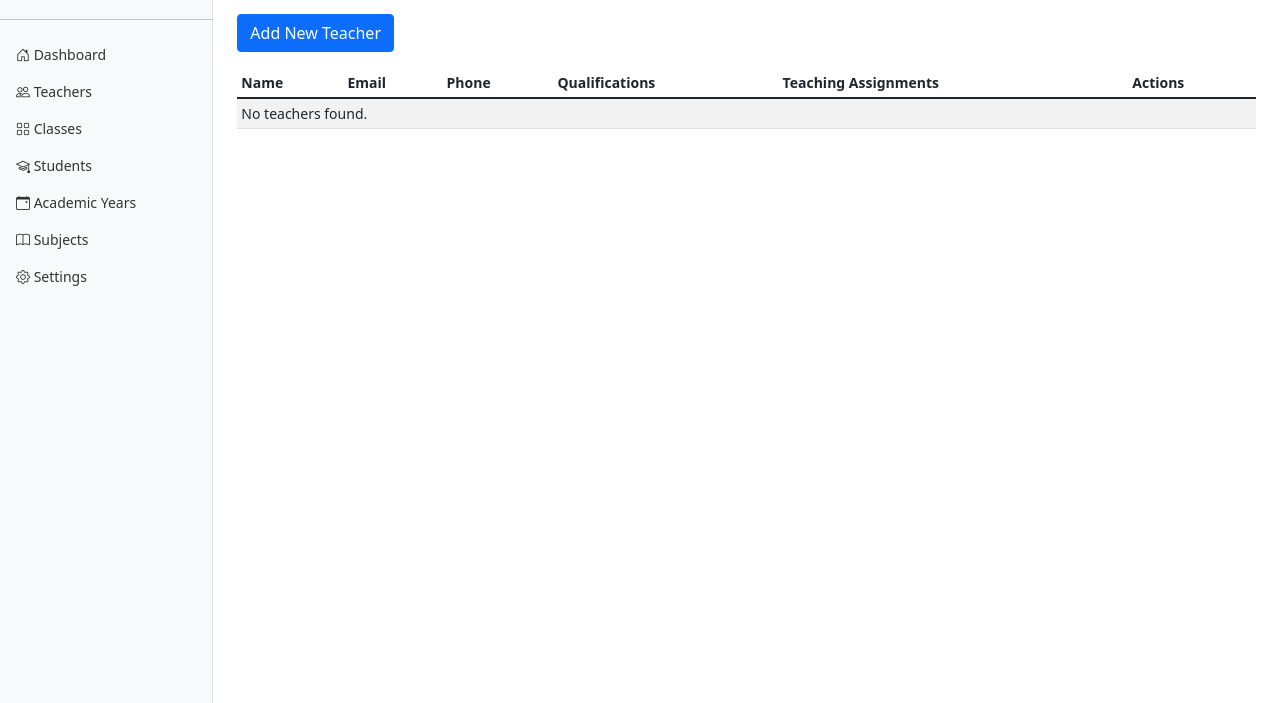
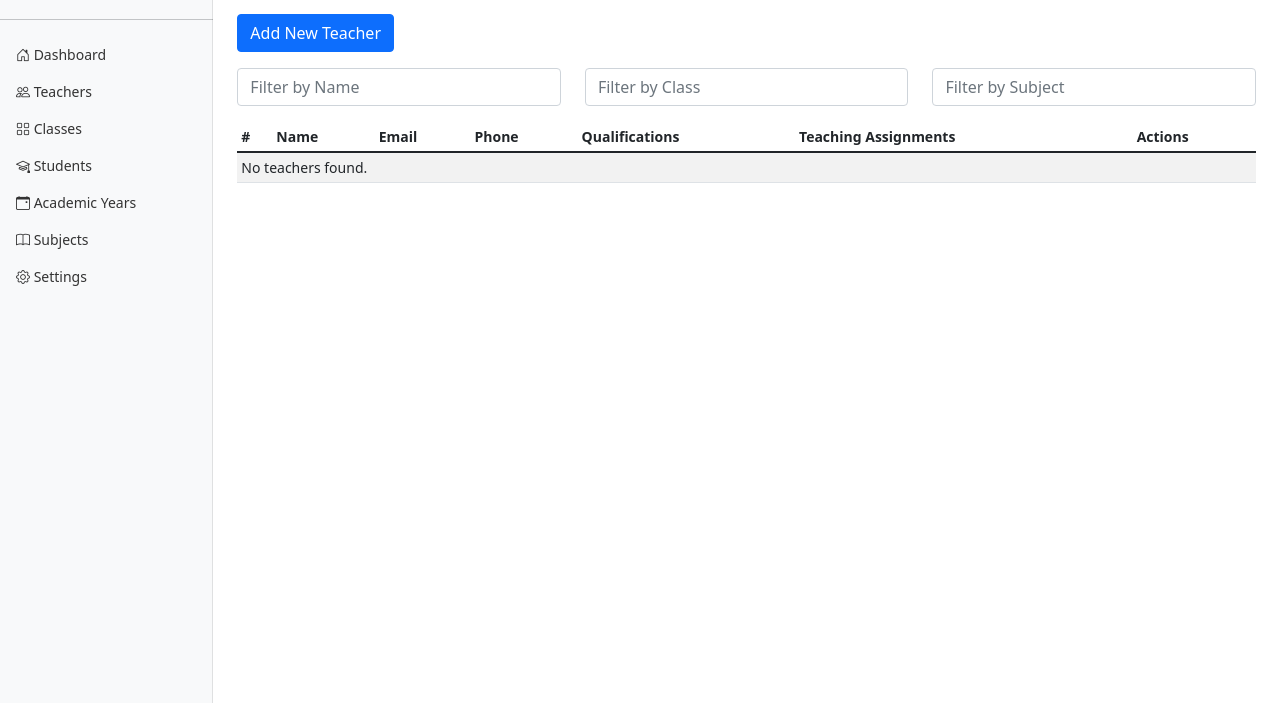
Before and after one commit to SaahBrice/xara_school_management, a Django app: template xara/templates/users/teacher_list.html in a window 1280 px wide. Shown: the part 97-800 px from the top of the page. Run offline with Django 5.2, Linux system fonts and the light colour scheme; the template is opened without the code that fills it, so the values that code supplies are empty; some libraries are stand-ins or nearby versions.

Commit message:
added filtering to the teacher view
Now the screatary can filter the teachers baed on thier names, subjects they teach and or classes

```diff
--- a/xara/result_system/models.py
+++ b/xara/result_system/models.py
@@ -166,6 +166,10 @@ class User(AbstractUser):
     user_type = models.CharField(max_length=1, choices=USER_TYPE_CHOICES)
     school = models.ForeignKey(School, on_delete=models.CASCADE, related_name='users', null=True, blank=True)
     phone = models.CharField(max_length=20, blank=True)
+
+    def toggle_active(self):
+        self.is_active = not self.is_active
+        self.save()
 
     def __str__(self):
         return f"{self.get_full_name()} ({self.get_user_type_display()})"
--- a/xara/templates/users/add_teacher.html
+++ b/xara/templates/users/add_teacher.html
@@ -1,8 +1,8 @@
 {% extends "users/dashboard_base.html" %}
 
-{% block title %}Add New Teacher - Xara School Management System{% endblock title %}
+{% block title %}Add Teacher - Xara School Management System{% endblock title %}
 
-{% block page_title %}Add New Teacher{% endblock %}
+{% block page_title %}Add Teacher{% endblock %}
 
 {% block dashboard_content %}
 <div class="row">
@@ -12,7 +12,7 @@
             {% for field in form %}
                 <div class="mb-3">
                     <label for="{{ field.id_for_label }}" class="form-label">{{ field.label }}</label>
-                    {{ field.as_widget|addclass:'form-control' }}
+                    {{ field }}
                     {% if field.help_text %}
                         <small class="form-text text-muted">{{ field.help_text }}</small>
                     {% endif %}
--- a/xara/templates/users/delete_teacher.html
+++ b/xara/templates/users/delete_teacher.html
@@ -9,7 +9,7 @@
     <div class="col-md-6 offset-md-3">
         <div class="alert alert-danger">
             <h4 class="alert-heading">Confirm Deletion</h4>
-            <p>Are you sure you want to delete the teacher {{ object.user.get_full_name }}?</p>
+            <p>Are you sure you want to delete the teacher. It is recommended to deactivate the teacher {{ object.user.get_full_name }}?</p>
             <p>This action cannot be undone.</p>
         </div>
         <form method="post">
--- a/xara/templates/users/teacher_list.html
+++ b/xara/templates/users/teacher_list.html
@@ -11,10 +11,24 @@
     </div>
 </div>
 
+<!-- Filter inputs -->
+<div class="row mb-3">
+    <div class="col-md-4">
+        <input type="text" id="nameFilter" placeholder="Filter by Name" class="form-control">
+    </div>
+    <div class="col-md-4">
+        <input type="text" id="classFilter" placeholder="Filter by Class" class="form-control">
+    </div>
+    <div class="col-md-4">
+        <input type="text" id="subjectFilter" placeholder="Filter by Subject" class="form-control">
+    </div>
+</div>
+
 <div class="table-responsive">
-    <table class="table table-striped table-sm">
+    <table class="table table-striped table-sm" id="teachersTable">
         <thead>
             <tr>
+                <th>#</th>
                 <th>Name</th>
                 <th>Email</th>
                 <th>Phone</th>
@@ -25,27 +39,34 @@
         </thead>
         <tbody>
             {% for teacher in teachers %}
-            <tr>
-                <td>{{ teacher.user.get_full_name }}</td>
+            <tr {% if not teacher.user.is_active %}style="background-color: #f8d7da; color: #721c24;"{% endif %}>
+                <td class="teacher-number">{{ forloop.counter }}</td>
+                <td class="teacher-name">{{ teacher.user.get_full_name }}</td>
                 <td>{{ teacher.user.email }}</td>
                 <td>{{ teacher.user.phone }}</td>
                 <td>{{ teacher.truncated_qualifications }}</td>
-                <td>
-                    <ul>
+                <td class="teacher-assignments">
+                    <ul class="list-unstyled">
                     {% for assignment in teacher.teaching_assignments.all %}
-                        <li>{{ assignment.subject.name }} ({{ assignment.class_obj.name }})</li>
+                        <li><strong>{{ assignment.subject.name }}</strong> - {{ assignment.class_obj.name }}</li>
                     {% endfor %}
                     </ul>
                 </td>
                 <td>
                     <a href="{% url 'view_teacher' pk=teacher.pk %}" class="btn btn-sm btn-outline-primary">View</a>
                     <a href="{% url 'edit_teacher' pk=teacher.pk %}" class="btn btn-sm btn-outline-secondary">Edit</a>
+                    <form method="post" action="{% url 'toggle_teacher_active' pk=teacher.pk %}" style="display: inline;">
+                        {% csrf_token %}
+                        <button type="submit" class="btn btn-sm {% if teacher.user.is_active %}btn-outline-warning{% else %}btn-outline-success{% endif %}">
+                            {% if teacher.user.is_active %}Deactivate{% else %}Activate{% endif %}
+                        </button>
+                    </form>
                     <a href="{% url 'delete_teacher' pk=teacher.pk %}" class="btn btn-sm btn-outline-danger">Delete</a>
                 </td>
             </tr>
             {% empty %}
             <tr>
-                <td colspan="6">No teachers found.</td>
+                <td colspan="7">No teachers found.</td>
             </tr>
             {% endfor %}
         </tbody>
@@ -76,3 +97,42 @@
 </nav>
 {% endif %}
 {% endblock dashboard_content %}
+
+{% block extra_js %}
+<script>
+document.addEventListener('DOMContentLoaded', function() {
+    const nameFilter = document.getElementById('nameFilter');
+    const classFilter = document.getElementById('classFilter');
+    const subjectFilter = document.getElementById('subjectFilter');
+
+    nameFilter.addEventListener('keyup', filterTable);
+    classFilter.addEventListener('keyup', filterTable);
+    subjectFilter.addEventListener('keyup', filterTable);
+
+    function filterTable() {
+        const nameValue = nameFilter.value.toLowerCase();
+        const classValue = classFilter.value.toLowerCase();
+        const subjectValue = subjectFilter.value.toLowerCase();
+        const table = document.getElementById('teachersTable');
+        const trs = table.getElementsByTagName('tr');
+        let count = 1;
+
+        for (let i = 1; i < trs.length; i++) {  // Skip the header row
+            const nameText = trs[i].querySelector('.teacher-name').textContent.toLowerCase();
+            const assignmentsText = trs[i].querySelector('.teacher-assignments').textContent.toLowerCase();
+
+            const nameMatches = nameText.includes(nameValue);
+            const classMatches = assignmentsText.includes(classValue);
+            const subjectMatches = assignmentsText.includes(subjectValue);
+
+            if (nameMatches && classMatches && subjectMatches) {
+                trs[i].style.display = '';
+                trs[i].querySelector('.teacher-number').textContent = count++;
+            } else {
+                trs[i].style.display = 'none';
+            }
+        }
+    }
+});
+</script>
+{% endblock extra_js %}
--- a/xara/users/urls.py
+++ b/xara/users/urls.py
@@ -2,7 +2,7 @@ from django.urls import path
 from .views import (
     AddTeacherView, CustomLoginView, CustomLogoutView, DashboardView, DeleteTeacherView, EditTeacherView,
     GenericDashboardView, TeacherDashboardView, SecretaryDashboardView, TeacherDetailView,
-    TeacherListView
+    TeacherListView, ToggleTeacherActiveView
 )
 
 urlpatterns = [
@@ -17,4 +17,5 @@ urlpatterns = [
     path('teachers/edit/<int:pk>/', EditTeacherView.as_view(), name='edit_teacher'),
     path('teachers/delete/<int:pk>/', DeleteTeacherView.as_view(), name='delete_teacher'),
     path('teachers/view/<int:pk>/', TeacherDetailView.as_view(), name='view_teacher'),
+    path('teachers/toggle-active/<int:pk>/', ToggleTeacherActiveView.as_view(), name='toggle_teacher_active'),
 ]
```
Also changed, not shown: xara/users/views.py (+25 -1 lines).
